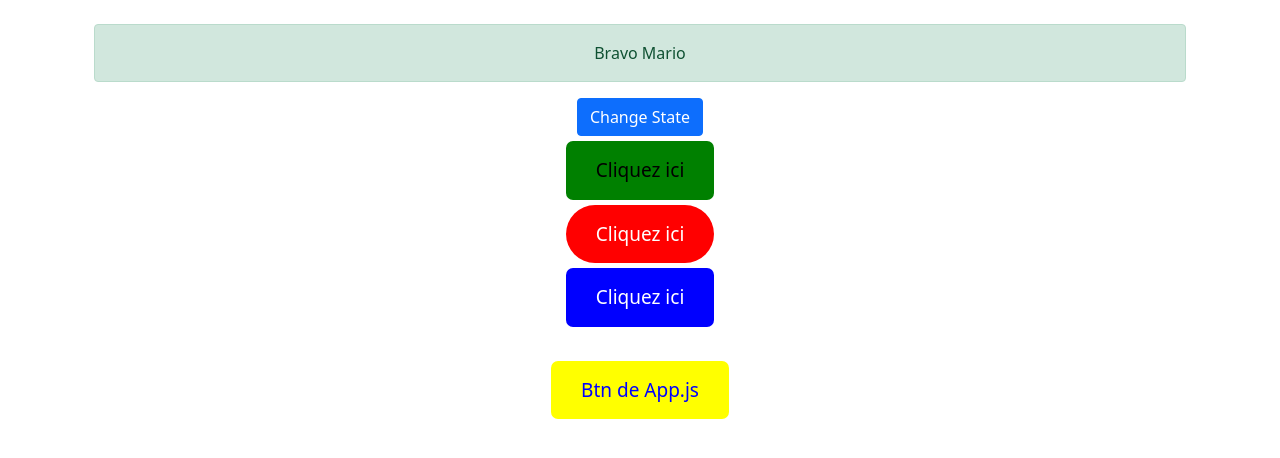
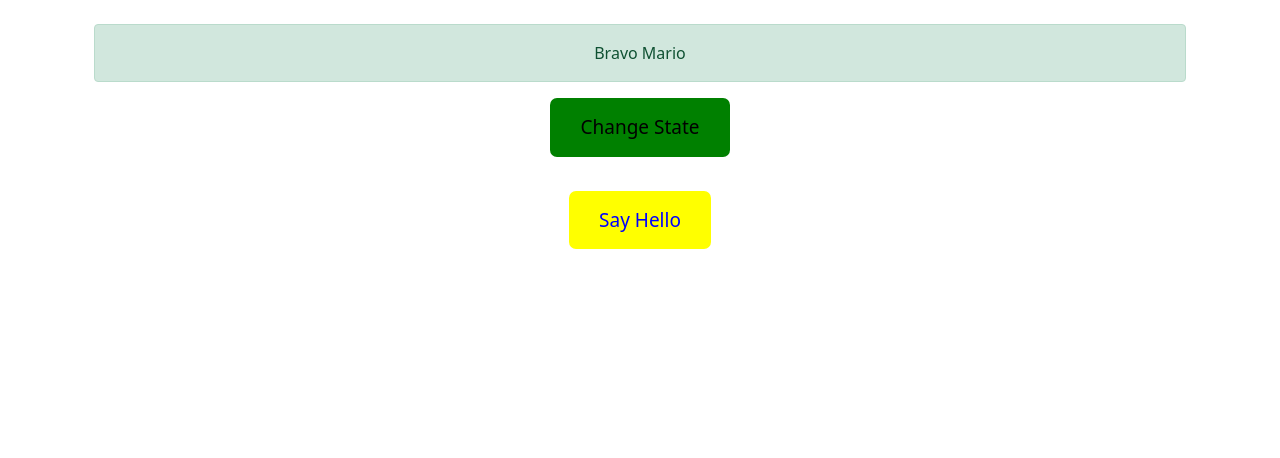
Before and after one commit to Benalta7892/ReactJS, a React (Create React App) app in the folder conditions/bienvenue/: page / in a window 1280 px wide. Shown: the top 458 px of the page. Built offline with nearby package versions, Linux system fonts and the light colour scheme.

Commit message:
Exercice: onClick sur custom button

```diff
--- a/conditions/bienvenue/src/App.js
+++ b/conditions/bienvenue/src/App.js
@@ -3,10 +3,13 @@ import Result from "./Game";
 import Button from "./CustomBtn";
 
 function App() {
+  const sayHello = () => alert("Hello World");
   return (
     <div className="App">
       <Result />
-      <Button btnStyle={{ backgroundColor: "yellow", color: "blue" }}>Btn de App.js</Button>
+      <Button sayHello={sayHello} btnStyle={{ backgroundColor: "yellow", color: "blue" }}>
+        Say Hello
+      </Button>
     </div>
   );
 }
--- a/conditions/bienvenue/src/CustomBtn.js
+++ b/conditions/bienvenue/src/CustomBtn.js
@@ -1,4 +1,4 @@
-const Button = ({ btnStyle, children }) => {
+const Button = ({ sayHello, changeState, btnStyle, children }) => {
   const customBtn = {
     backgroundColor: "grey",
     border: "none",
@@ -12,7 +12,11 @@ const Button = ({ btnStyle, children }) => {
     margin: "5px auto",
   };
 
-  return <button style={{ ...customBtn, ...btnStyle }}>{children}</button>;
+  return (
+    <button onClick={changeState ? changeState : sayHello} style={{ ...customBtn, ...btnStyle }}>
+      {children}
+    </button>
+  );
 };
 
 export default Button;
--- a/conditions/bienvenue/src/Game.js
+++ b/conditions/bienvenue/src/Game.js
@@ -28,13 +28,13 @@ class Result extends Component {
           {this.state.winner ? `Bravo ${this.state.name}` : `Raté !`}
         </div>
 
-        <button onClick={this.changeState} className="btn btn-primary">
+        {/* <button onClick={this.changeState} className="btn btn-primary">
           Change State
-        </button>
+        </button> */}
 
-        <Button btnStyle={succes}>Cliquez ici</Button>
-        <Button btnStyle={danger}>Cliquez ici</Button>
-        <Button btnStyle={{ backgroundColor: "blue" }}>Cliquez ici</Button>
+        <Button btnStyle={succes} changeState={this.changeState}>
+          Change State
+        </Button>
       </div>
     );
   }
```
